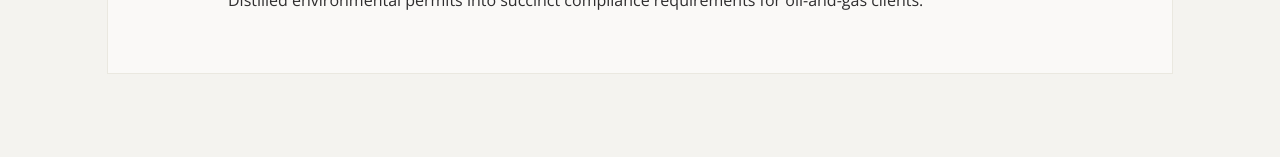
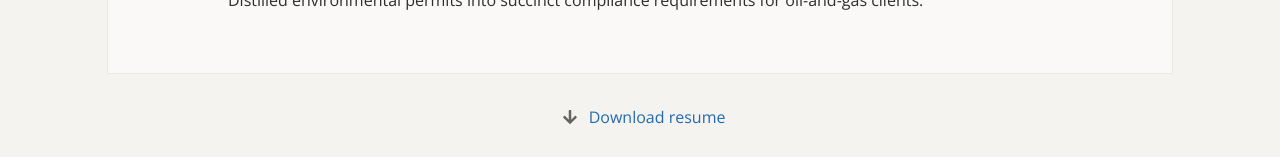
Before and after one commit to jessemckenna/jessemckenna.github.io, a Jekyll site: the page built from resume.html, in a window 1280 px wide. Shown: the part 1211-1368 px from the top of the page. Built offline with Jekyll 4.4.1, drawn with Linux system fonts in a browser that asks for light colours; before the commit the page ends 1317 px from its top, so only the background shows below that.

Commit message:
Add download link to resume page

```diff
--- a/index.html
+++ b/index.html
@@ -45,7 +45,9 @@
 				<td><span class="icon-sm"><i class="fas fa-map-marker-alt"></i></span></td>
 				<td>Seattle, WA</td>
 			<tr>
-				<td><span class="icon-sm"><i class="fas fa-arrow-down"></i></span></td>
+				<td><a href="./resources/resume.pdf">
+					<span class="icon-sm"><i class="fas fa-arrow-down"></i></span>
+				</a></td>
 				<td><a href="./resources/resume.pdf">Resume</a></td>
 			</tr>
 		</table>
--- a/main.css
+++ b/main.css
@@ -130,6 +130,11 @@ hr {
 	padding-left: 25%;
 	padding-right: 25%;
 	line-height: 2rem;
+}
+
+#resume-dl {
+	margin-bottom: 2rem;
+	text-align: center;
 }
 
 .icon-lg * {
--- a/resume.html
+++ b/resume.html
@@ -70,3 +70,10 @@ title: Resume
 		</div>
 	</section>
 </section>
+
+<section id="resume-dl">
+	<a href="./resources/resume.pdf">
+		<span class="icon-sm"><i class="fas fa-arrow-down"></i></span>
+		Download resume
+	</a>
+</section>
```
Also changed, not shown: 4 other files.
